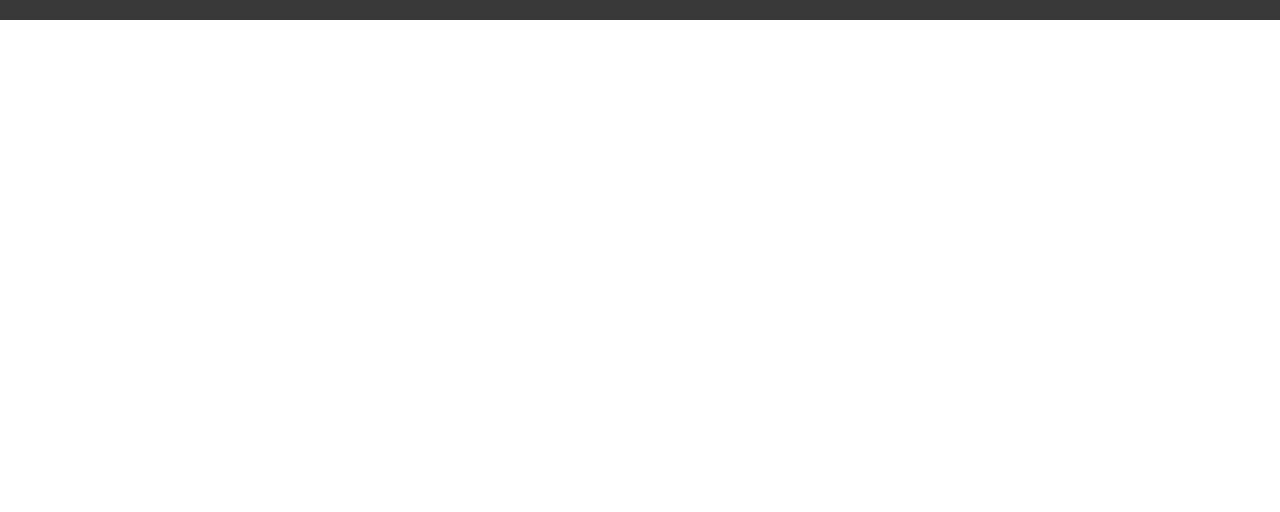
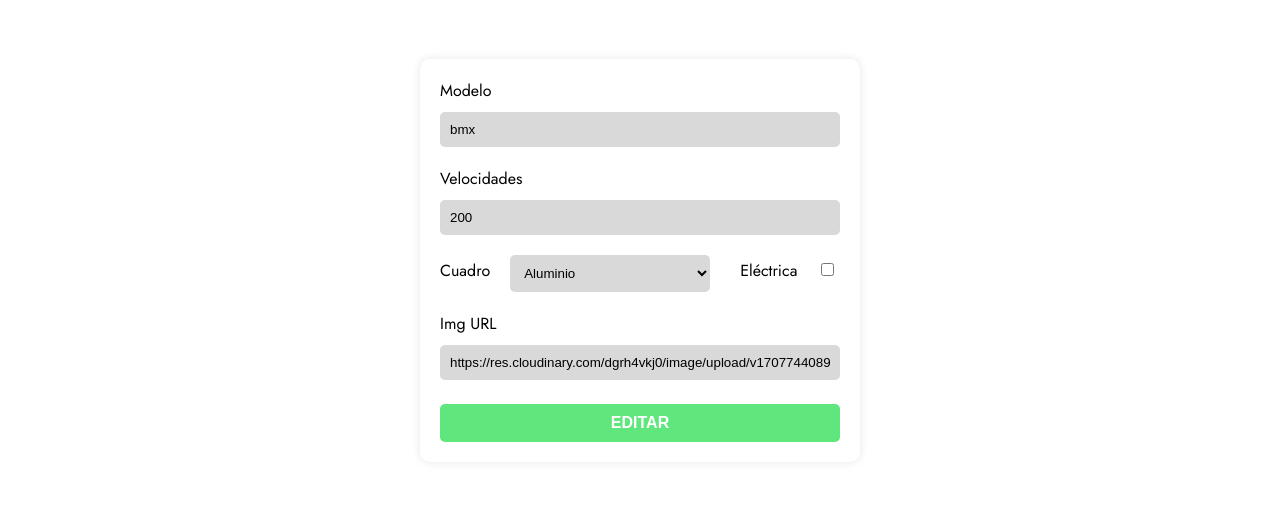
Before and after one commit to SarayAnta/proyecto05-museo, a React (Vite) app: page /Edit/1 in a window 1280 px wide. Shown: the part 140-652 px from the top of the page. Built offline with nearby package versions, Linux system fonts and the light colour scheme; data requests are answered from the project's data file.

Commit message:
edit with validations

```diff
--- /dev/null
+++ b/src/components/edit/Edit.jsx
@@ -0,0 +1,196 @@
+import React, { useState, useEffect} from 'react';
+import { useForm } from 'react-hook-form';
+import styled from 'styled-components';
+import { updateItem, getOneBicycle } from '../../services/service';
+import { useParams } from 'react-router';
+
+const StyledEdit = styled.div`
+height: 80vh;
+display: flex;
+align-items: center;
+
+body {
+    max-height: 100%;
+  }
+
+  form {
+    font-family: 'Jost', sans-serif;
+    max-width: 400px;
+    margin: 0 auto;
+    margin-top: 3%;
+    margin-bottom: 3%;
+    padding: 20px;
+    background-color: #FFFFFF;
+    border-radius: 10px;
+    box-shadow: 0 0 10px rgba(0, 0, 0, 0.1);
+  }
+
+  label {
+    display: block;
+    margin-bottom: 10px;
+    color: #000000;
+  }
+
+  input[type="text"],
+  input[type="file"],
+  select {
+    width: 100%;
+    padding: 10px;
+    margin-bottom: 20px;
+    border: none;
+    background-color: #D9D9D9;
+    border-radius: 5px;
+    box-sizing: border-box;
+  }
+
+  input[type="submit"] {
+    width: 100%;
+    padding: 10px;
+    border: none;
+    background-color: #000000;
+    color: #FFFFFF;
+    font-size: 16px;
+    font-weight: bold;
+    text-transform: uppercase;
+    border-radius: 5px;
+    cursor: pointer;
+  }
+
+  input[type="submit"]:hover {
+    background-color: #333333;
+  }
+
+  .add {
+    margin-top: 15px;
+  }
+
+  .error-message {
+    color: red;
+  }
+
+  .cuadred {
+    display: flex;
+  }
+
+  .frame,
+  .electric {
+    display: flex;
+    align-items: center; /* Alinear verticalmente */
+    margin-right: 30px; /* Espacio entre los campos */
+  }
+
+  .frame label,
+  .electric label {
+    margin-right: 20px; /* Espacio entre el label y el input */
+    margin-top: -2vh;
+  }
+
+  .frame select {
+    flex: 1; /* El input ocupa todo el espacio restante */
+    width: 200px;
+  }
+
+  .electric input[type="checkbox"] {
+    flex: 1; /* El input ocupa todo el espacio restante */
+    margin-top: -3vh;
+  }
+
+  input[type="submit"] {
+    background-color: #3de161d2;
+    margin-top: 1%;
+  }
+
+
+  @media screen and (max-width: 480px) {
+    form {
+      padding: 30px;
+    }
+  }
+`;
+
+const Edit = () => {
+  const { id } = useParams(); // Obtiene el parámetro id de la URL
+  const { register, formState: { errors }, handleSubmit, reset, setValue, watch } = useForm();
+  const [loading, setLoading] = useState(false);
+  const [bicycleData, setBicycleData] = useState();
+
+  useEffect(() => {
+    const fetchData = async () => {
+      const bicycleData = await getOneBicycle(id);
+      setBicycleData(bicycleData);
+
+      setValue('model', bicycleData.model)
+      setValue('speeds', bicycleData.speeds)
+      setValue('frame', bicycleData.frame)
+      setValue('electric', bicycleData.electric)
+      setValue('image', bicycleData.image)
+    };
+
+    fetchData();
+  }, [id, setValue])
+
+  const onSubmit = async (data) => {
+    try {
+      setLoading(true);
+      await updateItem(id, data); // Utiliza el id capturado de la URL
+      alert('¡Los datos del elemento han sido actualizados correctamente!');
+      reset();
+    } catch (error) {
+      console.error('Error al actualizar el elemento:', error);
+      alert('Error al actualizar el elemento. Por favor, intenta nuevamente.');
+    } finally {
+      setLoading(false);
+    }
+  };
+
+  return (
+    <StyledEdit>
+    <form onSubmit={handleSubmit(onSubmit)}>
+        <div>
+            <label>Modelo</label>
+            <input className='model' type="text" {...register('model', {
+                required: true,
+            })}/>
+            {errors.model?.type === 'required' && <p className="error-message">El campo modelo es requerido</p>}
+        </div>
+        <div>
+            <label>Velocidades</label>
+            <input className='speeding' type="text" {...register('speeds', {
+                pattern: /^[0-9]{1,3}$/,
+                required: true,
+            })}/>
+            {errors.speeds?.type === 'pattern' && <p className="error-message">La velocidad debe ser un valor numérico</p>}
+            {errors.speeds?.type === 'required' && <p className="error-message">El campo velocidades es requerido</p>}
+        </div>
+        <div className='cuadred'>
+            <div className='frame'>
+                <label>Cuadro</label>
+                <select {...register('frame')}>
+                    <option value="Aluminio">Aluminio</option>
+                    <option value="Acero">Acero</option>
+                    <option value="Plástico">Plástico</option>
+                    <option value="Carbono">Carbono</option>
+                    <option value="Otros">Otros</option>
+                </select>
+            </div>
+            <div className='electric'>
+                <label>Eléctrica</label>
+                <input className="checkbox-css" type="checkbox" {...register('electric')} />
+            </div>
+        </div>
+        <div>
+            <label htmlFor="imageUpload">Img URL</label>
+            <input className="bicyclesimg" type="text" {...register('image', {
+            pattern: /^https?:\/\/[\w\-]+(\.[\w\-]+)+[/#?]?.*$/,
+            required:true,
+            })}/>
+            {errors.image?.type === 'pattern' && <p className="error-message">El formato de la url de la imagen es incorrecto</p>}
+            {errors.image?.type === 'required' && <p className="error-message">El campo url de la imagen es requerido</p>}
+        </div>
+        <input type="submit" value="Editar"/>
+   </form>
+    </StyledEdit>
+);
+}
+
+export default Edit;
--- a/src/components/newitem/NewItem.jsx
+++ b/src/components/newitem/NewItem.jsx
@@ -67,7 +67,6 @@ body {
 
   .error-message {
     color: red;
-    font-size: 14px;
   }
 
   .cuadred {
```
